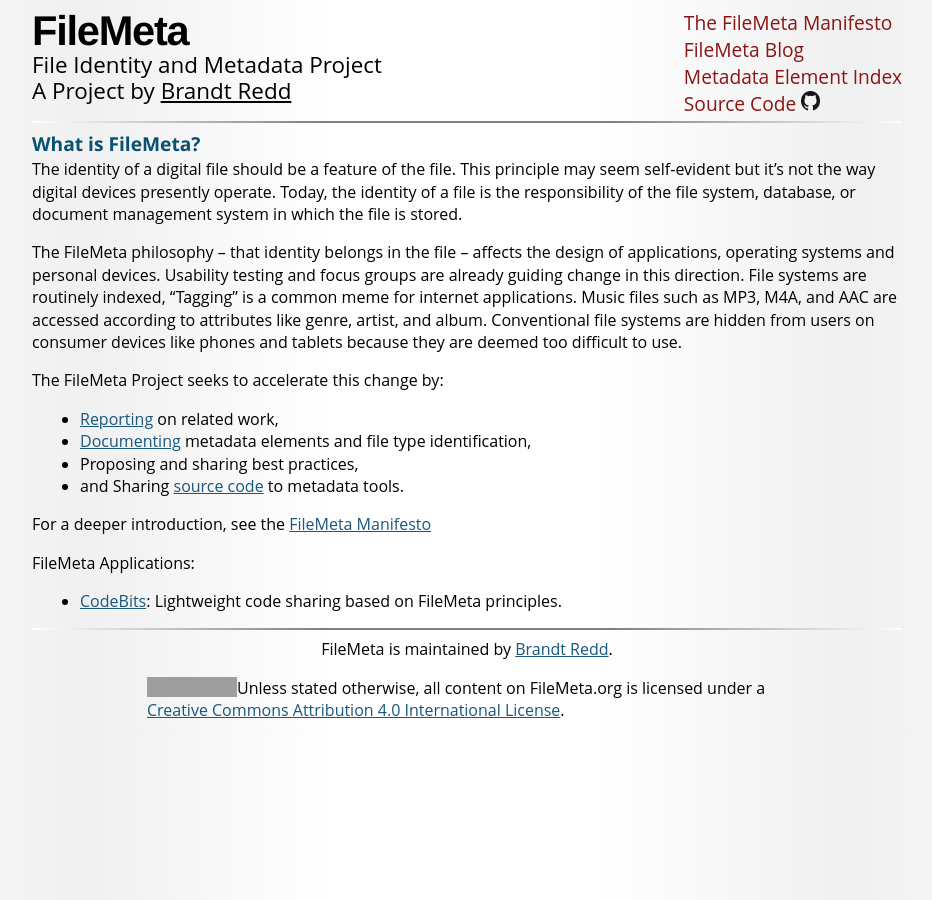
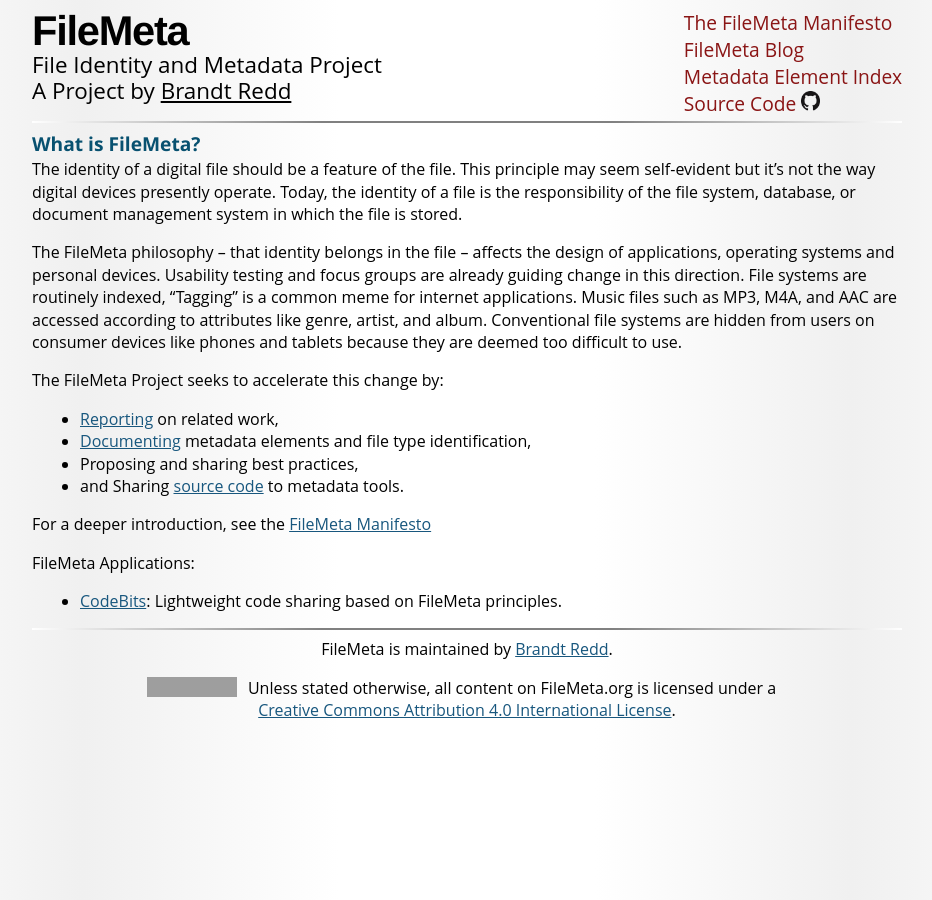
Before and after one commit to FileMeta/filemeta.github.io, a Jekyll site: the page built from index.md, in a window 1280 px wide. Shown: the whole page, without its empty margins (173-1105 px from the left). Built offline with Jekyll 4.4.1, drawn with Linux system fonts in a browser that asks for light colours; some web fonts are replaced; grey boxes are pictures that could not be loaded.

Commit message:
Update Styles and add metadata

```diff
--- a/_includes/head.html
+++ b/_includes/head.html
@@ -1,6 +1,12 @@
 <meta charset='utf-8'>
 <meta name="description" content="FileMeta: File Identity and Metadata Project" />
-<link rel="stylesheet" type="text/css" href="/res/all.css" />
+<meta property="og:locale" content="en_US" />
+<meta property="og:type" content="article" />
+<meta property="og:title" content="FileMeta" />
+<meta property="og:description" content="File Identity and Metadata Project" />
+<meta name="twitter:card" content="summary" />
+<meta name="twitter:site" content="@BrandtRedd" />
+<link rel="stylesheet" type="text/css" href="/res/FileMeta.css" />
 <link rel="shortcut icon" href="/res/FileMeta.png">
 <!--[if lt IE 9]>
 <script src="//html5shiv.googlecode.com/svn/trunk/html5.js"></script>
--- a/_layouts/default.html
+++ b/_layouts/default.html
@@ -8,11 +8,13 @@
 
 <body>
 
-<div id="main">
+    <div id="frame">
         {% include header.html %}
+        <main>
             <article>
                 {{ content }}
             </article>
+        </main>
         {% include footer.html %}
     </div>
 
--- a/_layouts/spec.html
+++ b/_layouts/spec.html
@@ -8,8 +8,9 @@
 
 <body>
 
-<div id="main">
+<div id="frame">
 	{% include header.html %}
+    <main>
 	<article>
 		<div class="title">{{ page.title }}</div>
 		<table>
@@ -31,6 +32,7 @@
 			</tr>
 		</table>
 	</article>
+    </main>
 	{% include footer.html %}
 </div>
 
--- a/res/all.css
+++ b/res/FileMeta.css
@@ -70,6 +70,7 @@
 * {
     box-sizing: border-box;
 }
+
 html, body, div, span, applet, object, iframe,
 h1, h2, h3, h4, h5, h6, p, blockquote, pre,
 a, abbr, acronym, address, big, cite, code,
@@ -114,8 +115,11 @@
 /* All other font sizes should be relative to the base (e.g. 1.5em or 150%) */
 
 /* Main frame for pages - should sit just inside body */
-#main {
+#frame {
     max-width: 55em;
+    /* Blogger
+    max-width: 65em;
+    */
     margin: 5px auto;
     padding: 5px;
 }
@@ -222,6 +226,7 @@
 
 /* ==== Footer ==== */
 footer {
+    text-align: center;
 }
 footer::before {
     /* Border rule */
@@ -238,6 +243,11 @@
     content: "";
     clear: both;
     display: table;
+}
+
+/* ==== Main Section - where articles appear */
+main {
+    /* Nothing here - inherits setup from the frame. */
 }
 
 /* ==== General text formatting ==== */
@@ -290,7 +300,7 @@
 a:hover {
     background-color: var(--clr_link_hover_bg);
 }
-a:visited, a.linkvisited {
+a:visited, .linkvisited {
     color: var(--clr_link_visited);
 }
 
@@ -337,7 +347,6 @@
     font-weight: bold;
     color: var(--clr_accent2);
     margin-top: 0.2em;
-    margin-top: 0.2em;
 }
 
 h4 {
@@ -345,7 +354,6 @@
     font-weight: bold;
     font-style: italic;
     color: black;
-    margin-top: 0.2em;
     margin-top: 0.2em;
 }
 
@@ -355,7 +363,6 @@
     text-decoration: underline;
     color: black;
     margin-top: 0.2em;
-    margin-top: 0.2em;
 }
 
 h6 {
@@ -363,7 +370,6 @@
     font-weight: bold;
     text-decoration: none;
     color: black;
-    margin-top: 0.2em;
     margin-top: 0.2em;
 }
 
@@ -443,6 +449,6 @@
 
 table.layout th, table.layout td
 {
-	border: 0px none white;
+	border: 0 none white;
 	padding: 0;
 }
```
Lines whose indentation alone changed are shown as unchanged.
